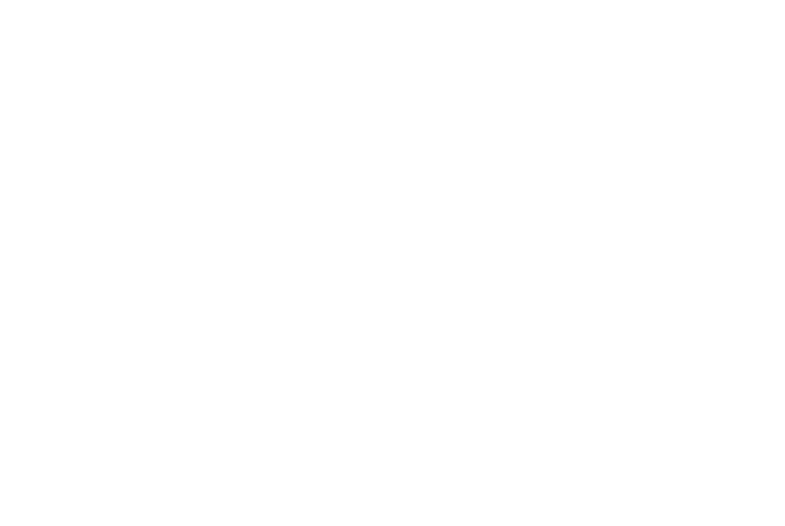
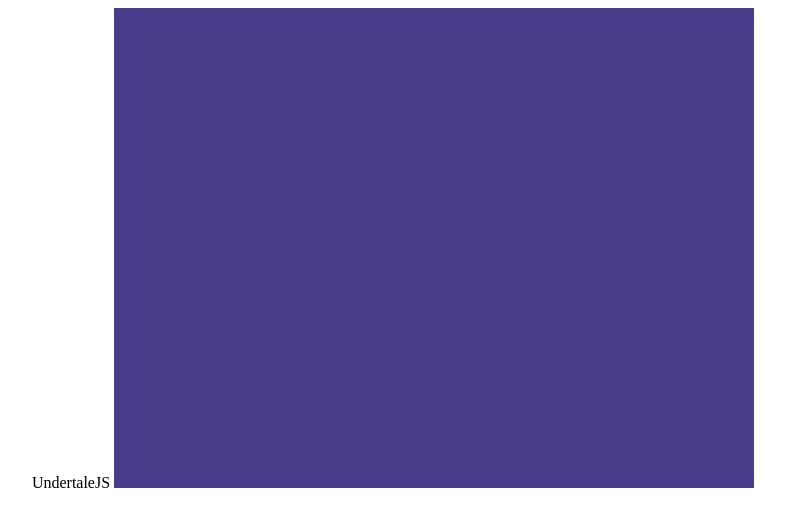
Before and after one commit to fitnessgrampacertestJS/nb-nb, a plain HTML site: page index.html in a window 1280 px wide. Shown: the whole page, without its empty margins (247-1032 px from the left). Drawn offline with Linux system fonts and the light colour scheme.

Commit message:
Update index.html

```diff
--- a/index.html
+++ b/index.html
@@ -1,5 +1,5 @@
 <!DOCTYPE html>
-<html>
+<html style="text-align:center;>
   <title>UndertaleJS</title>
-  <canvas style="width:640;height:480;"></canvas>
+  <canvas style="width:640px;height:480px;background-color:DarkSlateBlue;"></canvas>
 </html>
```
